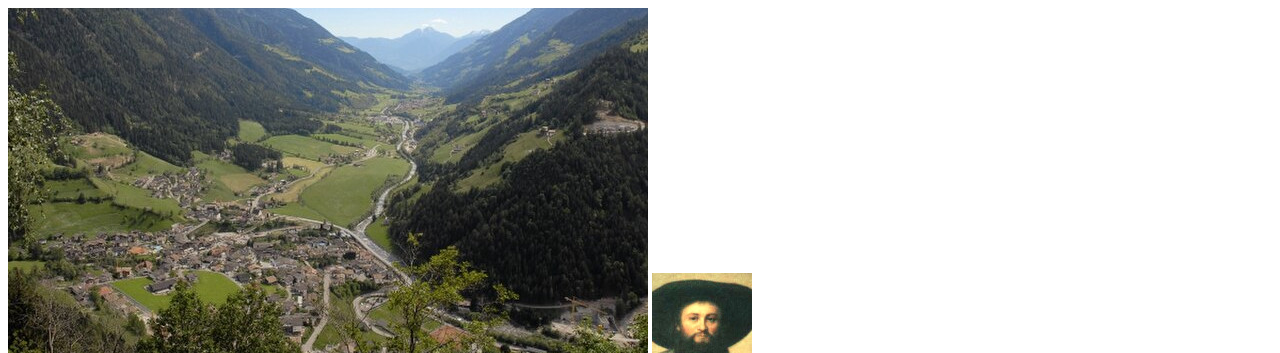
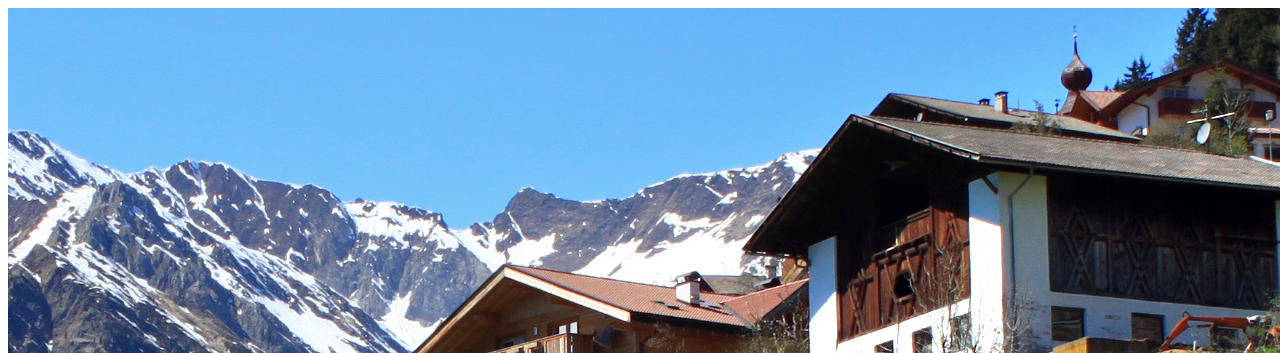
Before and after one commit to SebSpr/passeiertal, a plain HTML site: page index.html in a window 1280 px wide. Shown: the top 353 px of the page. Drawn offline with nearby package versions, Linux system fonts and the light colour scheme.

Commit message:
banner getauscht

```diff
--- a/index.html
+++ b/index.html
@@ -16,7 +16,7 @@
 <body>
     <header>
         <!--Bild:https://upload.wikimedia.org/wikipedia/commons/thumb/2/27/St._Leonhard-Passeiertal.jpg/640px-St._Leonhard-Passeiertal.jpg -->
-        <img src="images/header.jpg" alt="Sankt Leonhard im Vordergrund mit Blick ins Passeiertal">
+        <img src="images/Banner.png" alt="Sankt Leonhard im Vordergrund mit Blick ins Passeiertal">
 
         <a href="https://github.com/SebSpr/nz"><img src="images/user.jpg" alt="Andreas Hofer mit Hut"></a>
     </header>
```
Also changed, not shown: images/Banner.png (added).
